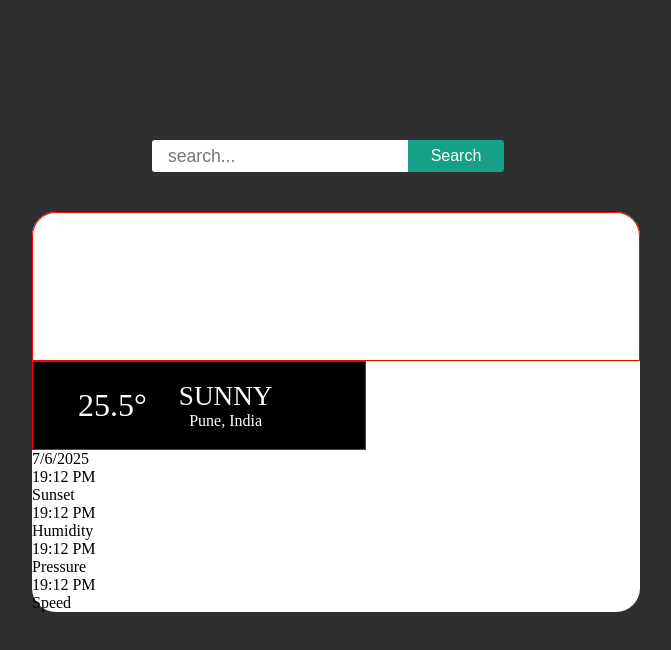
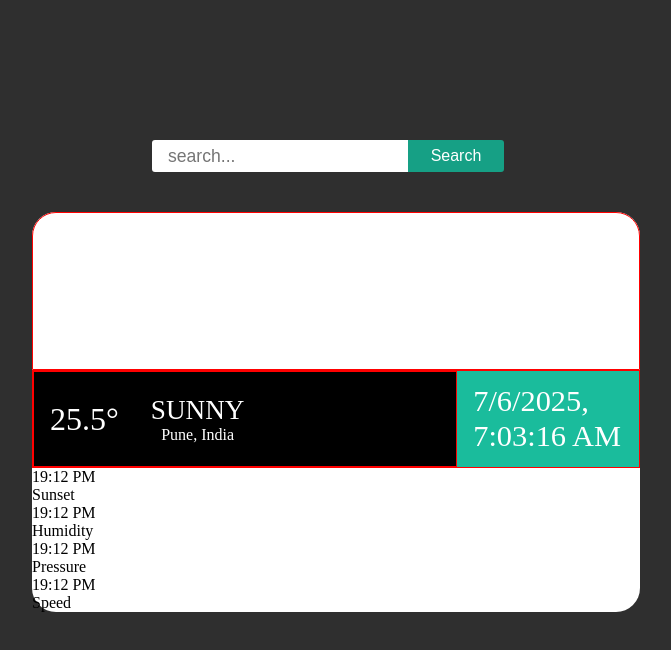
Before and after one commit to muktinathrajbanshi/reactFiveProject, a React (Create React App) app: page / in a window 1280 px wide. Shown: the top 650 px of the page, without its empty margins (288-959 px from the left). Built offline with nearby package versions, Linux system fonts and the light colour scheme; some icons are missing.

Commit message:
little bit changes for more user experience

```diff
--- a/src/component/weather/style.css
+++ b/src/component/weather/style.css
@@ -102,24 +102,31 @@
   border-top-right-radius: 1.5rem;
 }
 
-.width .weatherInfo {
+.width .weatherInfovsDate {
   display: flex;
-  justify-content: center;
+  justify-content: space-between;
   align-items: center;
-  width: 55%;
-  height: 9rem;
+  width: 100%;
+  border: 1px solid red;
+}
+
+.weatherInfovsDate .weatherInfo {
+  display: flex;
+  align-items: center;
+  width: 70%;
+  height: 6rem;
   border: 1px solid red;
   gap: 2rem;
   background-color: #000;
 }
 
-.width .weatherInfo .temperature {
+.weatherInfovsDate .weatherInfo .temperature {
   font-size: 2rem;
-  margin-left: -3rem;
+  margin-left: 1rem;
   color: #fff;
 }
 
-.width .weatherInfo .description {
+.weatherInfovsDate .weatherInfo .description {
   display: flex;
   justify-content: center;
   flex-direction: column;
@@ -135,3 +142,16 @@
 .weatherInfo .description .place {
   text-transform: capitalize;
 }
+
+.weatherInfovsDate .date {
+  display: flex;
+  justify-content: center;
+  align-items: center;
+  padding: 0 1rem;
+  font-size: 1.9rem;
+  width: 30%;
+  height: 6rem;
+  /* border: 1px solid red; */
+  background-color: #1abc9c;
+  color: #fff;
+}
--- a/src/component/weather/temp.js
+++ b/src/component/weather/temp.js
@@ -22,6 +22,7 @@
             <div className="weatherIcon">
                 <i className={"wi wi-day-sunny"}></i>
             </div>
+            <div className="weatherInfovsDate">
                 <div className="weatherInfo">
                     <div className="temperature">
                         <span>25.5&deg;</span>
@@ -31,7 +32,10 @@
                         <div className="place">pune, India</div>
                     </div>
                 </div>
-            <div className="date"> { new Date().toLocaleDateString()} </div>
+                <div className="date">
+                    { new Date().toLocaleString()}
+                </div>
+            </div>
             {/* our 4 column section */}
             <div className="extra-temp">
                 <div className="temp-info-minmax">
```
Lines whose indentation alone changed are shown as unchanged.
